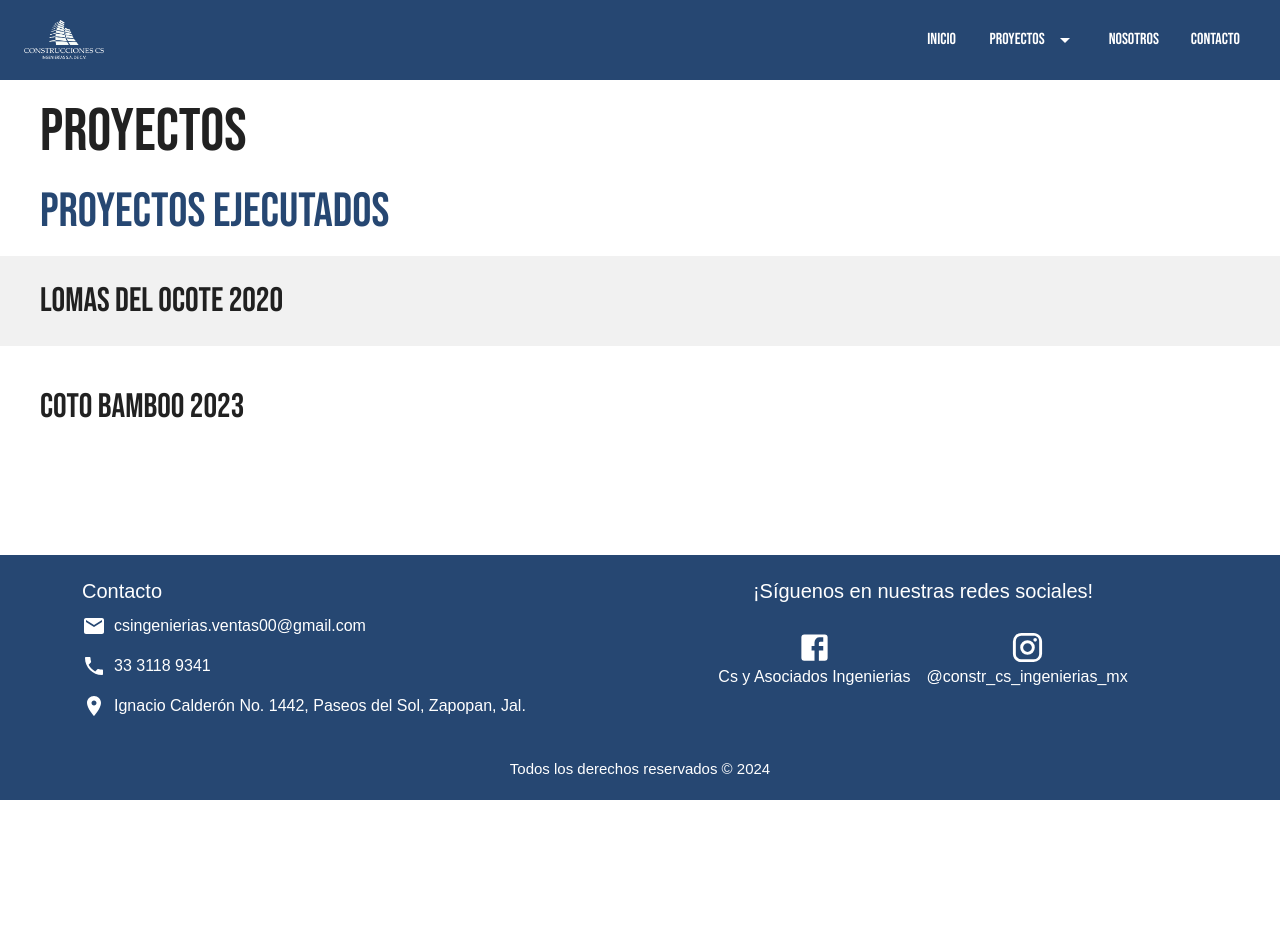
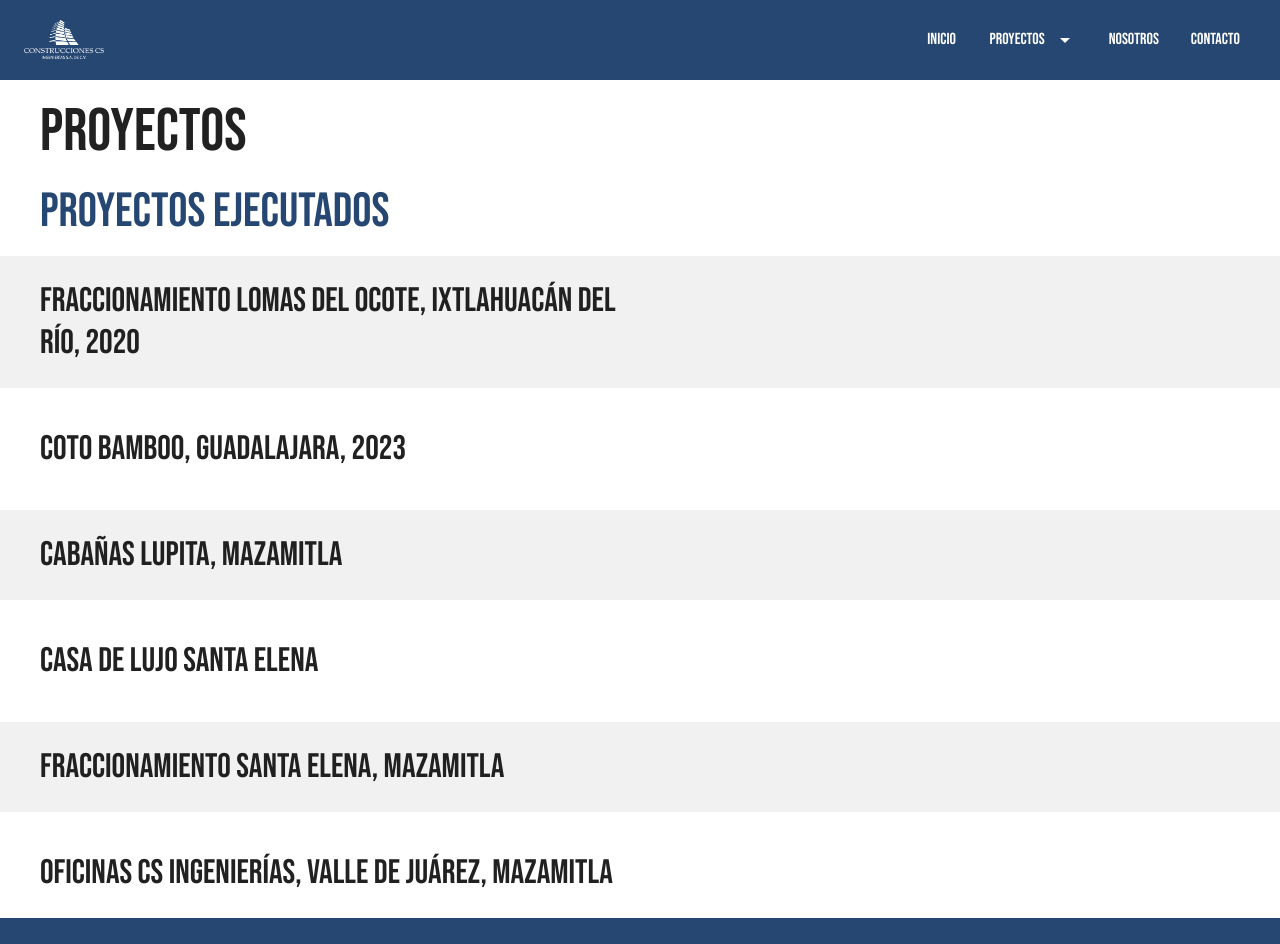
Before and after one commit to Oscar009/csingenierias, a Next.js app: page /projects/completed in a window 1280 px wide. Shown: the top 944 px of the page. Before the commit the page ends 800 px from the top, so only its background shows below. Built offline with nearby package versions, Linux system fonts and the light colour scheme.

Commit message:
Added names of projects completed

```diff
--- a/app/(screens)/projects/completed/page.tsx
+++ b/app/(screens)/projects/completed/page.tsx
@@ -39,7 +39,7 @@ const ProjectsCompleted = () => {
         <Grid2 size={{ xs: 12, sm: 12, md: 6 }}>
           <AnimatedText direction="right">
             <Typography variant='h4' fontFamily={'Bebas Neue'}>
-              {"Lomas del Ocote 2020"}
+              {"Fraccionamiento Lomas del Ocote, Ixtlahuacán Del Río, 2020"}
             </Typography>
           </AnimatedText>
         </Grid2>
@@ -49,7 +49,65 @@ const ProjectsCompleted = () => {
       <Grid2 size={{ xs: 12, sm: 12, md: 6 }}>
           <AnimatedText direction="right">
             <Typography variant='h4' fontFamily={'Bebas Neue'}>
-              {"Coto Bamboo 2023"}
+              {"Coto Bamboo, Guadalajara, 2023"}
+            </Typography>
+          </AnimatedText>
+        </Grid2>
+      </Grid2>
+
+      <Grid2
+        container
+        size={{ xs: 12 }}
+        spacing={2}
+        sx={{
+          backgroundColor: "#f1f1f1",
+          paddingInline: 5,
+          paddingBlock: 3
+        }}
+      >
+        <Grid2 size={{ xs: 12, sm: 12, md: 6 }}>
+          <AnimatedText direction="right">
+            <Typography variant='h4' fontFamily={'Bebas Neue'}>
+              {"Cabañas Lupita, Mazamitla"}
+            </Typography>
+          </AnimatedText>
+        </Grid2>
+      </Grid2>
+
+      <Grid2 container size={{ xs: 12 }} spacing={2} sx={{ paddingInline: 5, paddingBlock: 3 }}>
+      <Grid2 size={{ xs: 12, sm: 12, md: 6 }}>
+          <AnimatedText direction="right">
+            <Typography variant='h4' fontFamily={'Bebas Neue'}>
+              {"Casa de lujo Santa Elena"}
+            </Typography>
+          </AnimatedText>
+        </Grid2>
+      </Grid2>
+
+      <Grid2
+        container
+        size={{ xs: 12 }}
+        spacing={2}
+        sx={{
+          backgroundColor: "#f1f1f1",
+          paddingInline: 5,
+          paddingBlock: 3
+        }}
+      >
+        <Grid2 size={{ xs: 12, sm: 12, md: 6 }}>
+        <AnimatedText direction="right">
+            <Typography variant='h4' fontFamily={'Bebas Neue'}>
+              {"Fraccionamiento Santa Elena, Mazamitla"}
+            </Typography>
+          </AnimatedText>
+        </Grid2>
+      </Grid2>
+
+      <Grid2 container size={{ xs: 12 }} spacing={2} sx={{ paddingInline: 5, paddingBlock: 3 }}>
+      <Grid2 size={{ xs: 12, sm: 12, md: 6 }}>
+          <AnimatedText direction="right">
+            <Typography variant='h4' fontFamily={'Bebas Neue'}>
+              {"Oficinas CS Ingenierías, Valle de Juárez, Mazamitla"}
             </Typography>
           </AnimatedText>
         </Grid2>
--- a/app/components/Animated/AnimatedText.tsx
+++ b/app/components/Animated/AnimatedText.tsx
@@ -22,7 +22,7 @@ const AnimatedText: React.FC<AnimatedTextProps> = ({ children, direction = 'left
   // Definición de las variantes de animación
   const variants: Variants = {
     hidden: { opacity: 0, x: direction === 'left' ? -100 : 100 }, // Estado inicial
-    visible: { opacity: 1, x: 0, transition: { duration: 0.5, ease: 'easeOut' } }, // Estado final
+    visible: { opacity: 1, x: 0, transition: { duration: 0.8, ease: 'easeOut' } }, // Estado final
   };
 
   return (
--- a/app/theme/theme.ts
+++ b/app/theme/theme.ts
@@ -14,7 +14,7 @@ const theme = createTheme({
     },
   },
   typography:{
-    fontFamily: 'Arial, sans-serif',
+    fontFamily: 'Montserrat, sans-serif',
     h2: {
       fontFamily: '"Bebas Neue", cursive',
     },
```
